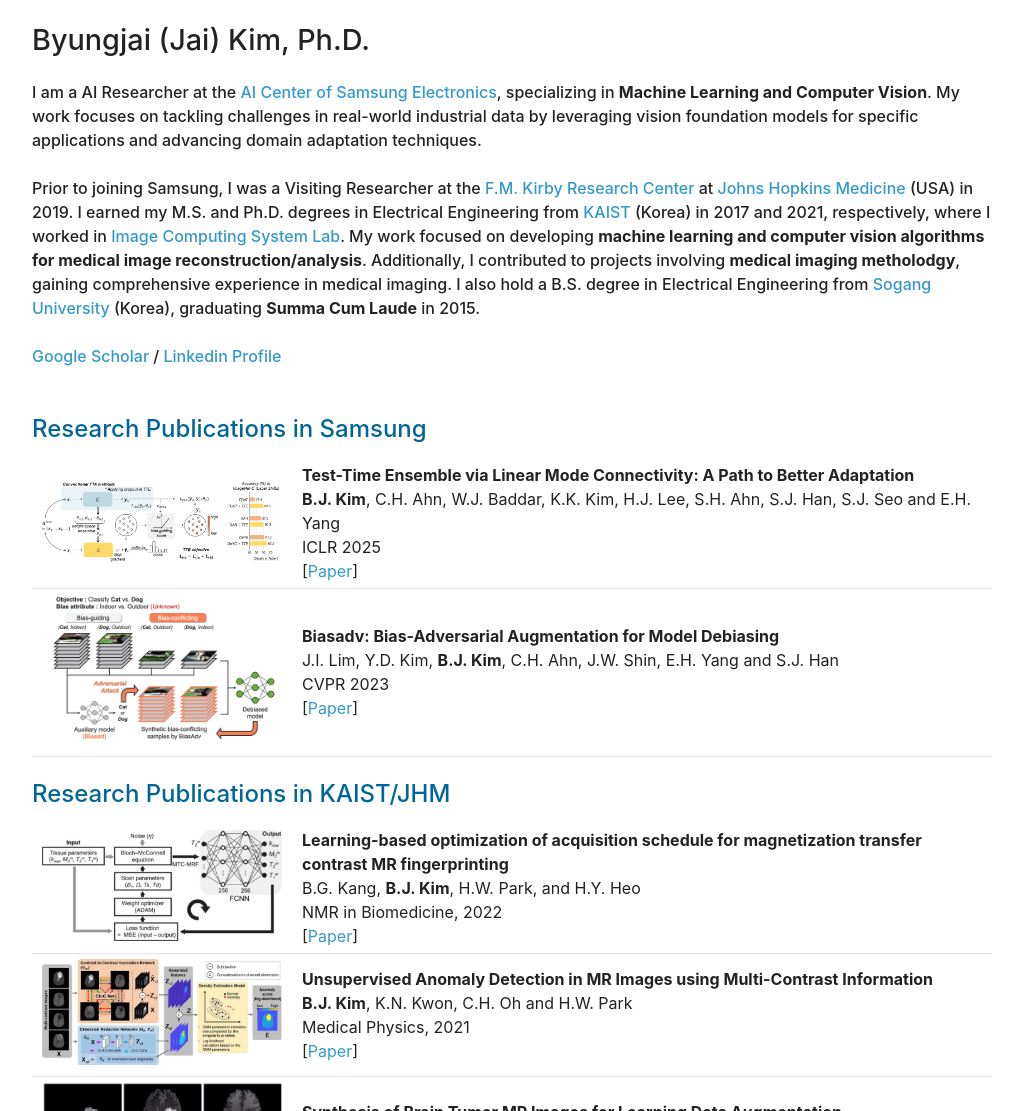
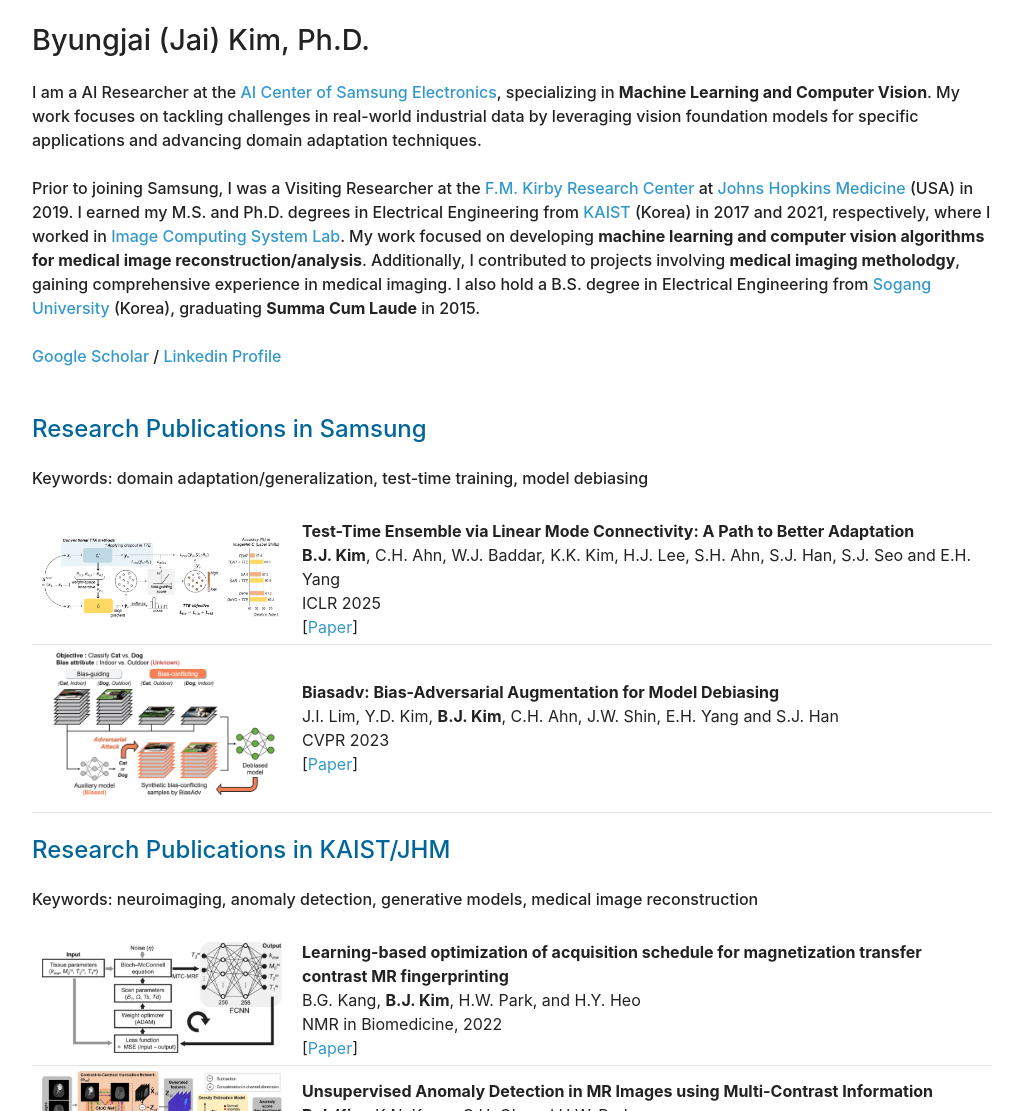
Before and after one commit to byungjaikim/byungjaikim.github.io, a plain HTML site: page index.html in a window 1280 px wide. Shown: the top 1111 px of the page, without its empty margins (128-1151 px from the left). Drawn offline with Linux system fonts and the light colour scheme; a script that the page names is missing.

Commit message:
Update index.html

```diff
--- a/index.html
+++ b/index.html
@@ -48,6 +48,7 @@
               </tbody>
           </table>
           <h2>Research Publications in Samsung</h2>
+          <p> <h4> Keywords: domain adaptation/generalization, test-time training, model debiasing</h4> </p>
               <table>
                   <tbody>
                       <tr>
@@ -76,6 +77,7 @@
               </table>
 
           <h2>Research Publications in KAIST/JHM</h2>
+          <p> <h4> Keywords: neuroimaging, anomaly detection, generative models, medical image reconstruction </h4> </p>
               <table>
                   <tbody>
                       <tr>
```
